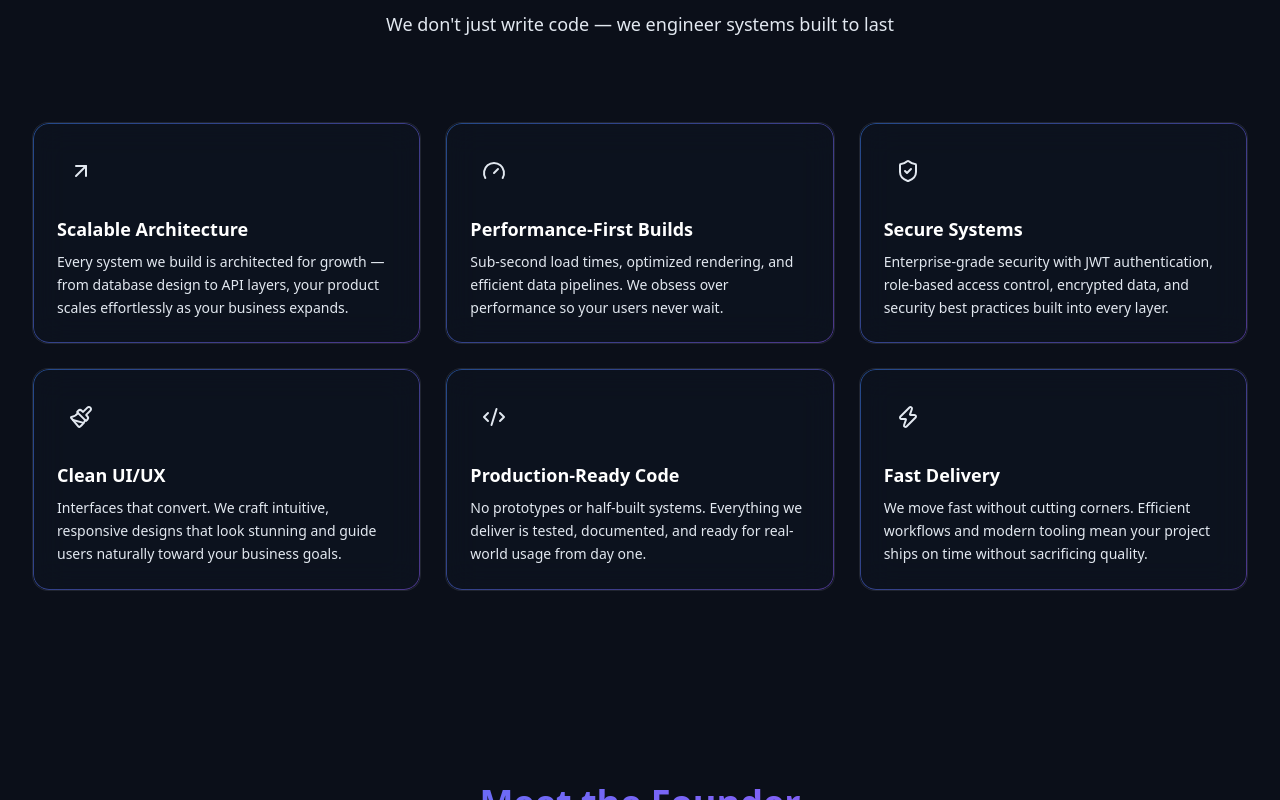
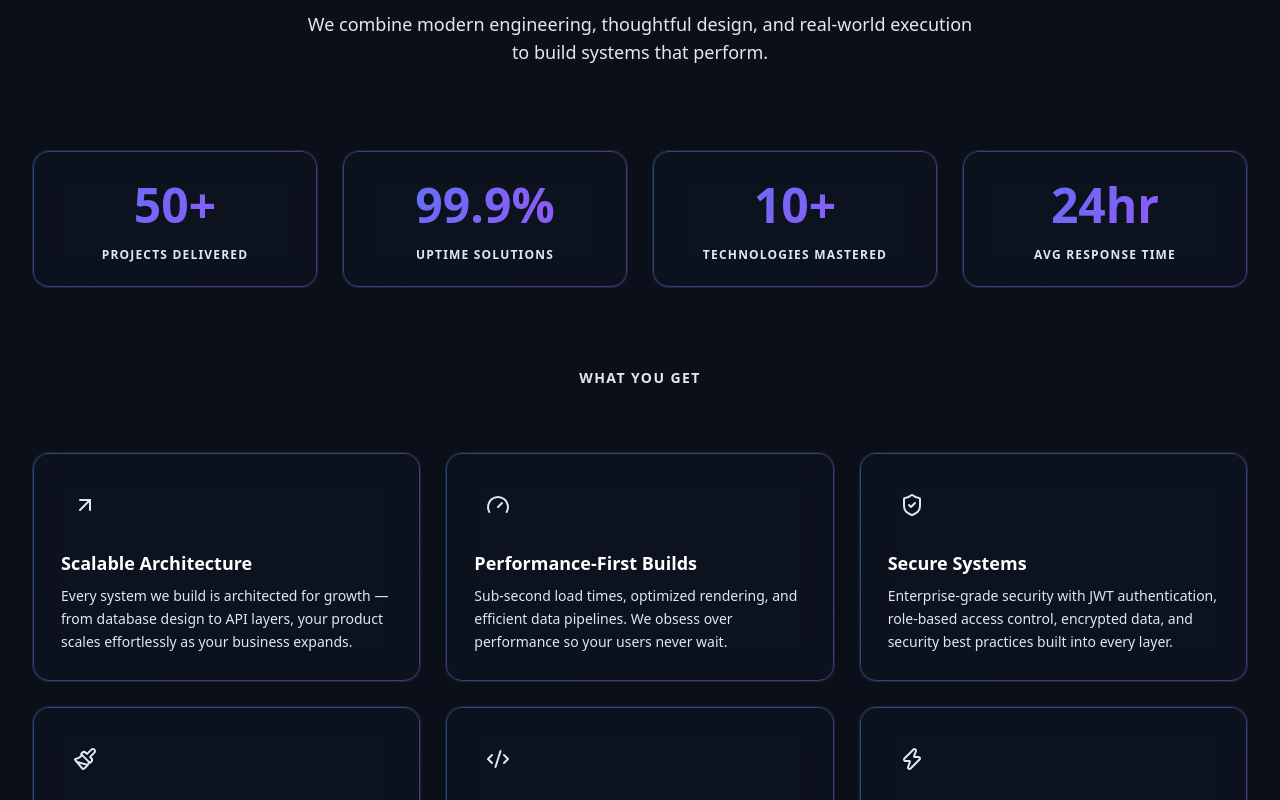
Before and after one commit to Paul-Briman/nexora-portfolio, a Next.js app: page / in a window 1280 px wide. Shown: the part 4240-5040 px from the top of the page. Built offline with nearby package versions, Linux system fonts and the light colour scheme.

Commit message:
feat: upgrade Why Nexora section with animated stats and improved benefit cards

```diff
--- a/src/components/sections/why-us.tsx
+++ b/src/components/sections/why-us.tsx
@@ -1,34 +1,169 @@
 "use client";
 
+import { useEffect, useRef, useState } from "react";
 import { whyUsItems } from "@/lib/data";
 import { SectionHeading } from "@/components/ui/section-heading";
 
+const STATS = [
+  { end: 50, suffix: "+", label: "Projects Delivered" },
+  { end: 99.9, suffix: "%", label: "Uptime Solutions", decimal: true },
+  { end: 10, suffix: "+", label: "Technologies Mastered" },
+  { end: 24, suffix: "hr", label: "Avg Response Time" },
+] as const;
+
+function useCountUp(
+  end: number,
+  duration: number,
+  active: boolean,
+  decimal?: boolean
+) {
+  const [value, setValue] = useState(0);
+
+  useEffect(() => {
+    if (!active) return;
+    let startTime: number | null = null;
+    let raf: number;
+
+    const tick = (now: number) => {
+      if (startTime === null) startTime = now;
+      const progress = Math.min((now - startTime) / duration, 1);
+      const eased = 1 - Math.pow(1 - progress, 3);
+      setValue(eased * end);
+      if (progress < 1) raf = requestAnimationFrame(tick);
+    };
+
+    raf = requestAnimationFrame(tick);
+    return () => cancelAnimationFrame(raf);
+  }, [active, end, duration]);
+
+  return decimal ? value.toFixed(1) : String(Math.floor(value));
+}
+
+function StatCard({
+  end,
+  suffix,
+  label,
+  decimal,
+  active,
+  delay,
+}: {
+  end: number;
+  suffix: string;
+  label: string;
+  decimal?: boolean;
+  active: boolean;
+  delay: number;
+}) {
+  const [delayedActive, setDelayedActive] = useState(false);
+
+  useEffect(() => {
+    if (!active) return;
+    const t = setTimeout(() => setDelayedActive(true), delay);
+    return () => clearTimeout(t);
+  }, [active, delay]);
+
+  const display = useCountUp(end, 1800, delayedActive, decimal);
+
+  return (
+    <div
+      className={`glass-card gradient-border rounded-2xl p-6 text-center group transition-all duration-500 hover:translate-y-[-6px] hover:shadow-[0_0_40px_rgba(59,130,246,0.2),0_0_40px_rgba(139,92,246,0.15)] ${
+        active ? "opacity-100 translate-y-0" : "opacity-0 translate-y-6"
+      }`}
+      style={{ transitionDelay: `${delay}ms` }}
+    >
+      <div className="text-4xl md:text-5xl font-extrabold text-gradient mb-3 tabular-nums leading-tight">
+        {display}
+        {suffix}
+      </div>
+      <div className="text-xs text-[--color-muted] font-semibold uppercase tracking-widest">
+        {label}
+      </div>
+    </div>
+  );
+}
+
 export function WhyUsSection() {
+  const sectionRef = useRef<HTMLElement>(null);
+  const cardsRef = useRef<HTMLDivElement>(null);
+  const [statsActive, setStatsActive] = useState(false);
+  const [cardsActive, setCardsActive] = useState(false);
+
+  useEffect(() => {
+    const obs = new IntersectionObserver(
+      ([entry]) => {
+        if (entry.isIntersecting) {
+          setStatsActive(true);
+          obs.disconnect();
+        }
+      },
+      { threshold: 0.2 }
+    );
+    if (sectionRef.current) obs.observe(sectionRef.current);
+    return () => obs.disconnect();
+  }, []);
+
+  useEffect(() => {
+    const obs = new IntersectionObserver(
+      ([entry]) => {
+        if (entry.isIntersecting) {
+          setCardsActive(true);
+          obs.disconnect();
+        }
+      },
+      { threshold: 0.1 }
+    );
+    if (cardsRef.current) obs.observe(cardsRef.current);
+    return () => obs.disconnect();
+  }, []);
+
   return (
-    <section id="why-us" className="py-24 relative">
+    <section id="why-us" ref={sectionRef} className="py-24 relative">
       <div className="absolute top-0 left-0 right-0 h-px bg-gradient-to-r from-transparent via-[--color-primary]/20 to-transparent" />
 
       <div className="max-w-7xl mx-auto px-4 sm:px-6 lg:px-8">
         <SectionHeading
           title="Why Choose Nexora"
-          subtitle="We don't just write code — we engineer systems built to last"
+          subtitle="We combine modern engineering, thoughtful design, and real-world execution to build systems that perform."
         />
 
-        <div className="grid md:grid-cols-2 lg:grid-cols-3 gap-6">
-          {whyUsItems.map((item) => (
+        {/* Stats Grid */}
+        <div className="grid grid-cols-2 lg:grid-cols-4 gap-4 md:gap-6 mb-20">
+          {STATS.map((stat, i) => (
+            <StatCard
+              key={stat.label}
+              {...stat}
+              active={statsActive}
+              delay={i * 120}
+            />
+          ))}
+        </div>
+
+        {/* Divider */}
+        <div className="mb-16 flex items-center gap-4">
+          <div className="flex-1 h-px bg-gradient-to-r from-transparent to-[--color-border]" />
+          <span className="text-[--color-muted] text-sm font-semibold uppercase tracking-widest px-2">
+            What You Get
+          </span>
+          <div className="flex-1 h-px bg-gradient-to-l from-transparent to-[--color-border]" />
+        </div>
+
+        {/* Benefit Cards */}
+        <div ref={cardsRef} className="grid md:grid-cols-2 lg:grid-cols-3 gap-6">
+          {whyUsItems.map((item, i) => (
             <div
               key={item.title}
-              className="glass-card rounded-2xl p-6 gradient-border group transition-all duration-300 hover:shadow-[0_0_30px_rgba(59,130,246,0.1),0_0_30px_rgba(139,92,246,0.1)] hover:translate-y-[-4px] h-full"
+              className={`glass-card rounded-2xl p-7 gradient-border group transition-all duration-500 hover:shadow-[0_0_30px_rgba(59,130,246,0.12),0_0_30px_rgba(139,92,246,0.1)] hover:translate-y-[-4px] h-full ${
+                cardsActive ? "opacity-100 translate-y-0" : "opacity-0 translate-y-8"
+              }`}
+              style={{ transitionDelay: `${i * 100}ms` }}
             >
-              <div className="w-12 h-12 rounded-xl bg-gradient-to-br from-[--color-primary]/20 to-[--color-secondary]/20 flex items-center justify-center mb-5 group-hover:scale-110 transition-transform duration-300">
+              <div className="w-12 h-12 rounded-xl bg-gradient-to-br from-[--color-primary]/20 to-[--color-secondary]/20 flex items-center justify-center mb-5 group-hover:scale-110 group-hover:shadow-[0_0_20px_rgba(59,130,246,0.3)] transition-all duration-300">
                 <item.icon
                   size={24}
-                  className="text-[--color-primary] group-hover:text-[--color-secondary] transition-colors"
+                  className="text-[--color-primary] group-hover:text-[--color-secondary] transition-colors duration-300"
                 />
               </div>
-              <h3 className="text-lg font-bold text-white mb-2">
-                {item.title}
-              </h3>
+              <h3 className="text-lg font-bold text-white mb-2">{item.title}</h3>
               <p className="text-sm text-[--color-muted] leading-relaxed">
                 {item.description}
               </p>
```
